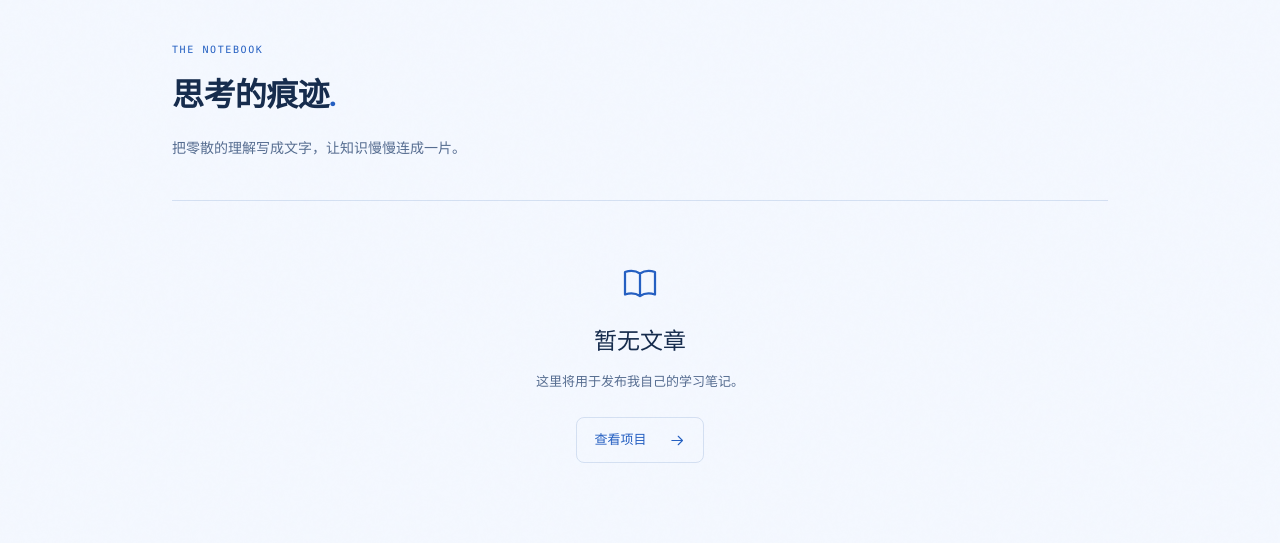
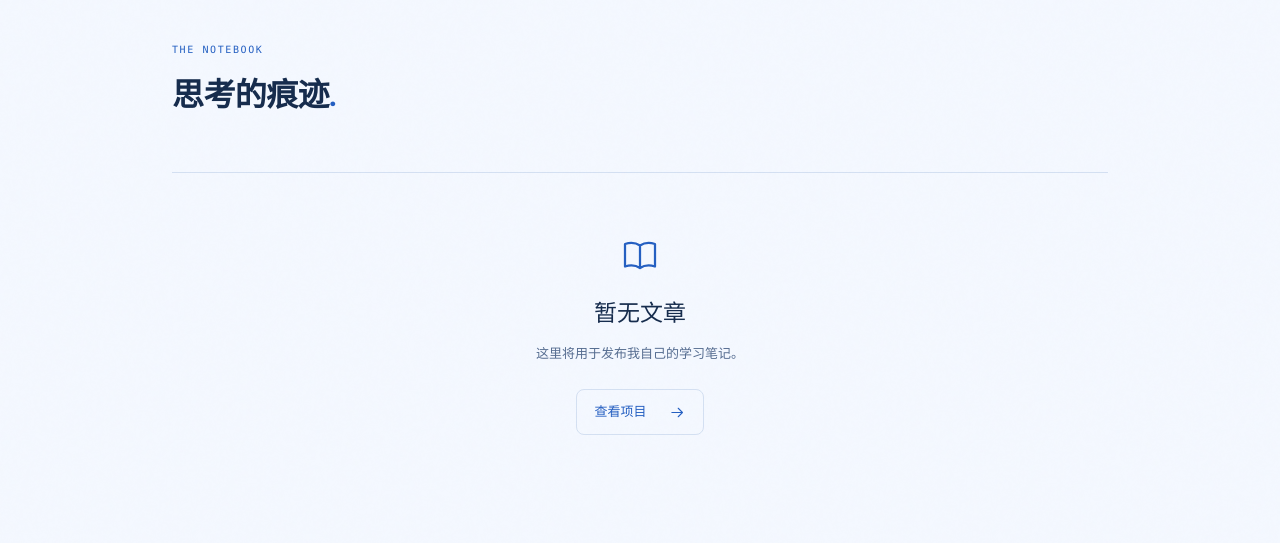
Before and after one commit to zajuak/zajuak.github.io, an Astro site: page /notes in a window 1280 px wide. Shown: the part 81-624 px from the top of the page. Built offline with nearby package versions, Linux system fonts and the light colour scheme; Astro itself is replaced by a stand-in of ours.

Commit message:
content: remove notes page introductory sentence

```diff
--- a/src/pages/notes/index.astro
+++ b/src/pages/notes/index.astro
@@ -7,7 +7,7 @@ import { url } from '../../data/site';
 const notes=(await getCollection('notes')).sort((a,b)=>b.data.order-a.data.order);
 const categories=[...new Set(notes.map(n=>n.data.category))];
 ---
-<Base title="手记" active="notes"><div class="container page-container"><header class="page-heading"><p class="eyebrow">THE NOTEBOOK</p><h1>思考的痕迹<span class="heading-dot">.</span></h1><p>把零散的理解写成文字，让知识慢慢连成一片。</p></header>{notes.length > 0 ? <><div class="notebook-toolbar"><div class="category-filters" role="group" aria-label="按分类筛选"><button data-filter="all" aria-pressed="true">全部 <span>{notes.length}</span></button>{categories.map(category=><button data-filter={category} aria-pressed="false">{category}</button>)}</div><button class="small-link notebook-search" data-open-search><Icon name="search" size={17}/> 搜索手记</button></div><p class="filter-summary" id="filter-summary" aria-live="polite">共 {notes.length} 篇手记</p><div class="notes-list notebook-list">{notes.map((note,index)=><NoteRow note={note} index={index}/>)}</div><div class="notebook-end"><span>✳</span><p>记录还在继续，下一页留给新的发现。</p><a href={url('rss.xml')} class="small-link"><Icon name="rss" size={15}/> 用 RSS 订阅更新</a></div></> : <section class="notes-empty"><Icon name="book" size={36}/><h2>暂无文章</h2><p>这里将用于发布我自己的学习笔记。</p><a class="button button-outline" href={url('projects/')}>查看项目 <Icon name="arrow" size={17}/></a></section>}</div></Base>
+<Base title="手记" active="notes"><div class="container page-container"><header class="page-heading"><p class="eyebrow">THE NOTEBOOK</p><h1>思考的痕迹<span class="heading-dot">.</span></h1></header>{notes.length > 0 ? <><div class="notebook-toolbar"><div class="category-filters" role="group" aria-label="按分类筛选"><button data-filter="all" aria-pressed="true">全部 <span>{notes.length}</span></button>{categories.map(category=><button data-filter={category} aria-pressed="false">{category}</button>)}</div><button class="small-link notebook-search" data-open-search><Icon name="search" size={17}/> 搜索手记</button></div><p class="filter-summary" id="filter-summary" aria-live="polite">共 {notes.length} 篇手记</p><div class="notes-list notebook-list">{notes.map((note,index)=><NoteRow note={note} index={index}/>)}</div><div class="notebook-end"><span>✳</span><p>记录还在继续，下一页留给新的发现。</p><a href={url('rss.xml')} class="small-link"><Icon name="rss" size={15}/> 用 RSS 订阅更新</a></div></> : <section class="notes-empty"><Icon name="book" size={36}/><h2>暂无文章</h2><p>这里将用于发布我自己的学习笔记。</p><a class="button button-outline" href={url('projects/')}>查看项目 <Icon name="arrow" size={17}/></a></section>}</div></Base>
 <script>
   const buttons=document.querySelectorAll<HTMLButtonElement>('[data-filter]');
   const rows=document.querySelectorAll<HTMLElement>('.note-row');
```
